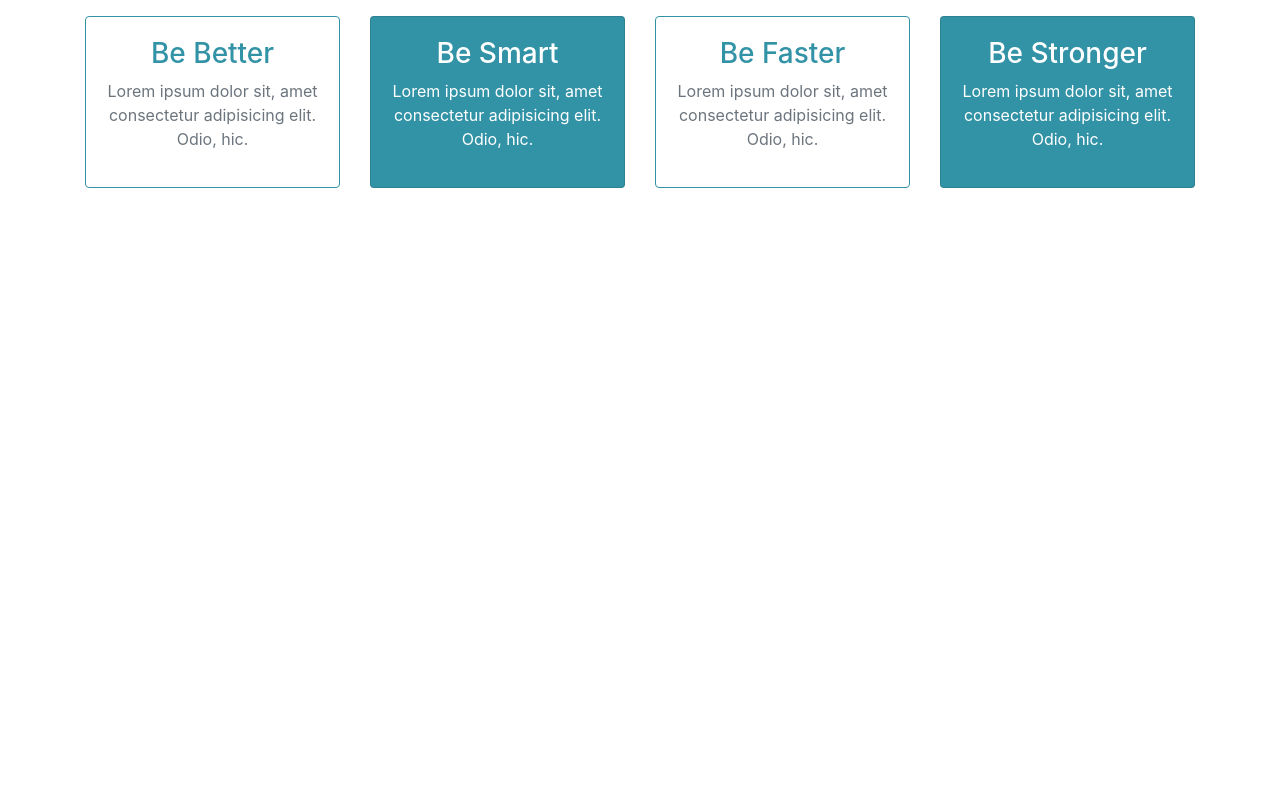
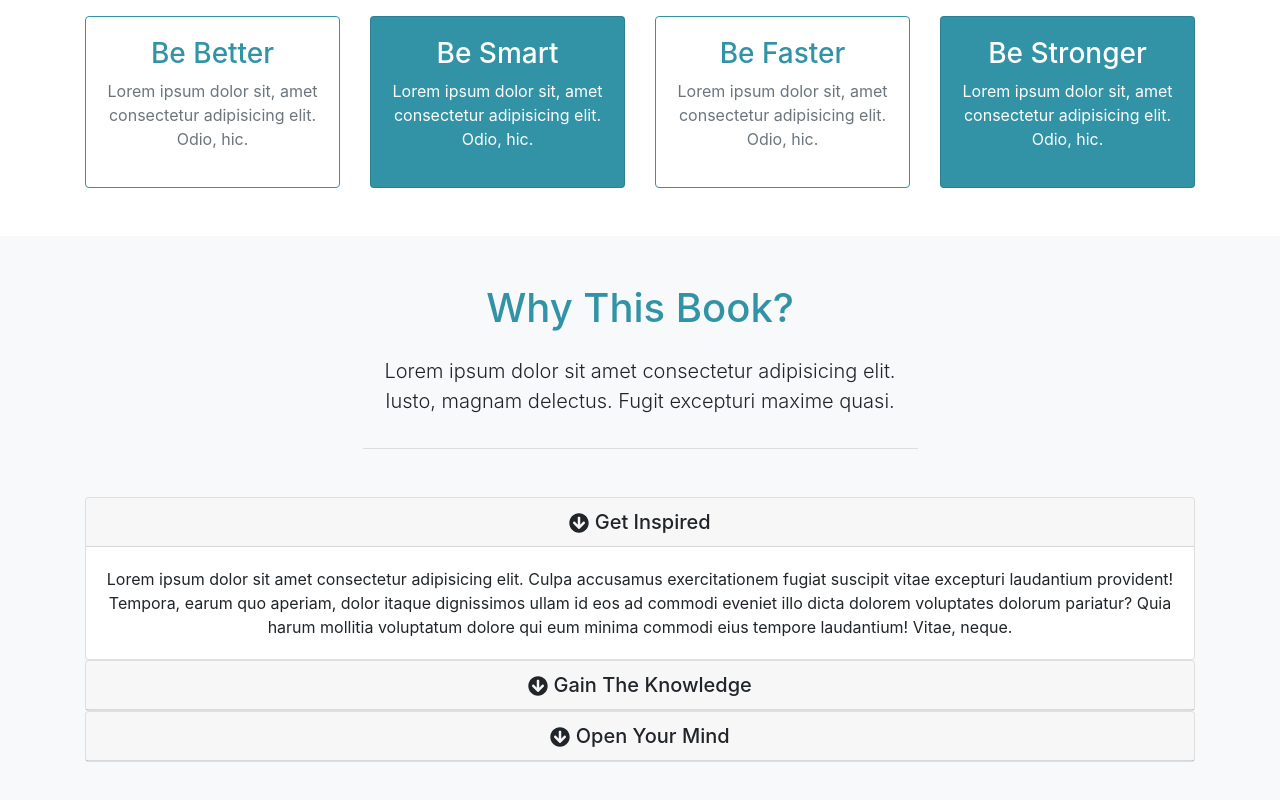
Before and after one commit to Otimthomas/mizuxe, a React (Create React App) app: page / in a window 1280 px wide. Shown: the part 852-1652 px from the top of the page. Before the commit the page ends 1088 px from the top, so only its background shows below. Built offline with nearby package versions, Linux system fonts and the light colour scheme.

Commit message:
About section

```diff
--- a/src/App.js
+++ b/src/App.js
@@ -4,6 +4,7 @@ import Navbar from './components/Navbar';
 import ShowCase from './components/ShowCase';
 import NewsLetter from './components/NewsLetter';
 import Boxes from './components/Boxes';
+import About from './components/About';
 
 function App() {
   return (
@@ -12,6 +13,7 @@ function App() {
       <ShowCase />
       <NewsLetter />
       <Boxes />
+      <About />
     </>
   );
 }
--- a/src/App.scss
+++ b/src/App.scss
@@ -32,6 +32,12 @@ body {
   }
 }
 
+.info-header {
+  width: 50%;
+  margin: auto;
+  border-bottom: 1px #ddd solid;
+}
+
 @media(max-width: 768px){
   #showcase {
     min-height: 500px;
--- /dev/null
+++ b/src/components/About.jsx
@@ -0,0 +1,99 @@
+import React from "react";
+import {FaArrowCircleDown} from "react-icons/fa";
+
+export default function About() {
+  return (
+    <section id='about' className='py-5 text-center bg-light'>
+      <div className='container'>
+        <div className='row'>
+          <div className='col'>
+            <div className='info-header mb-5'>
+              <h1 className='text-primary pb-3'>Why This Book?</h1>
+              <p className='lead pb-3'>
+                Lorem ipsum dolor sit amet consectetur adipisicing elit. Iusto,
+                magnam delectus. Fugit excepturi maxime quasi.
+              </p>
+            </div>
+
+            <div id='accordion'>
+              <div className='card'>
+                <div className='card-header'>
+                  <h5 className='mb-0'>
+                    <div
+                      href='#collapse1'
+                      data-toggle='collapse'
+                      data-parent='#accordion'>
+                      <FaArrowCircleDown /> Get Inspired
+                    </div>
+                  </h5>
+                </div>
+
+                <div id='collapse1' className='collapse show'>
+                  <div className='card-body'>
+                    Lorem ipsum dolor sit amet consectetur adipisicing elit.
+                    Culpa accusamus exercitationem fugiat suscipit vitae
+                    excepturi laudantium provident! Tempora, earum quo aperiam,
+                    dolor itaque dignissimos ullam id eos ad commodi eveniet
+                    illo dicta dolorem voluptates dolorum pariatur? Quia harum
+                    mollitia voluptatum dolore qui eum minima commodi eius
+                    tempore laudantium! Vitae, neque.
+                  </div>
+                </div>
+              </div>
+
+			  <div className='card'>
+                <div className='card-header'>
+                  <h5 className='mb-0'>
+                    <div
+                      href='#collapse2'
+                      data-toggle='collapse'
+                      data-parent='#accordion'>
+                      <FaArrowCircleDown /> Gain The Knowledge
+                    </div>
+                  </h5>
+                </div>
+
+                <div id='collapse2' className='collapse'>
+                  <div className='card-body'>
+                    Lorem ipsum dolor sit amet consectetur adipisicing elit.
+                    Culpa accusamus exercitationem fugiat suscipit vitae
+                    excepturi laudantium provident! Tempora, earum quo aperiam,
+                    dolor itaque dignissimos ullam id eos ad commodi eveniet
+                    illo dicta dolorem voluptates dolorum pariatur? Quia harum
+                    mollitia voluptatum dolore qui eum minima commodi eius
+                    tempore laudantium! Vitae, neque.
+                  </div>
+                </div>
+              </div>
+
+			  <div className='card'>
+                <div className='card-header'>
+                  <h5 className='mb-0'>
+                    <div
+                      href='#collapse3'
+                      data-toggle='collapse'
+                      data-parent='#accordion'>
+                      <FaArrowCircleDown /> Open Your Mind
+                    </div>
+                  </h5>
+                </div>
+
+                <div id='collapse3' className='collapse'>
+                  <div className='card-body'>
+                    Lorem ipsum dolor sit amet consectetur adipisicing elit.
+                    Culpa accusamus exercitationem fugiat suscipit vitae
+                    excepturi laudantium provident! Tempora, earum quo aperiam,
+                    dolor itaque dignissimos ullam id eos ad commodi eveniet
+                    illo dicta dolorem voluptates dolorum pariatur? Quia harum
+                    mollitia voluptatum dolore qui eum minima commodi eius
+                    tempore laudantium! Vitae, neque.
+                  </div>
+                </div>
+              </div>
+            </div>
+          </div>
+        </div>
+      </div>
+    </section>
+  );
+}
--- a/src/components/Navbar.jsx
+++ b/src/components/Navbar.jsx
@@ -11,7 +11,7 @@ export default function Navbar() {
 					<img src="img/mlogo.png" height="50" width="50" alt=""/>
 					<h3 className="d-inline align-Middle">Mizuxe</h3>
 				</Link>
-				<button className="navbar-toggler" data-toggler="collapse" data-target="#navbarCollapse">
+				<button className="navbar-toggler" data-toggle="collapse" data-target="#navbarCollapse">
 					<span className="navbar-toggler-icon"></span>
 				</button>
 				<div className="collapse navbar-collapse" id="navbarCollapse">
--- a/src/index.js
+++ b/src/index.js
@@ -3,8 +3,8 @@ import ReactDOM from "react-dom";
 import "./index.css";
 import App from "./App";
 import * as serviceWorker from "./serviceWorker";
-// import "bootstrap/dist/css/bootstrap.min.css";
-import './custom.scss'
+// import 'bootstrap/dist/css/bootstrap.min.css';
+import "./custom.scss";
 import $ from "jquery";
 import Popper from "popper.js";
 import "bootstrap/dist/js/bootstrap.bundle.min";
```
